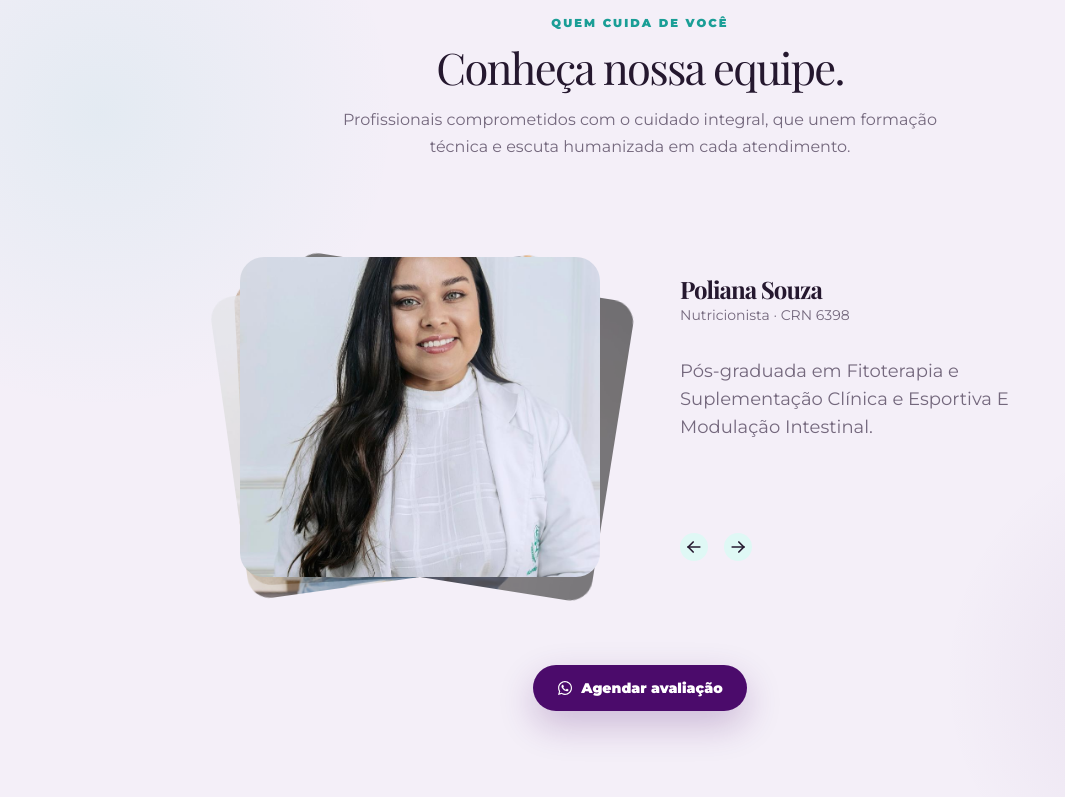
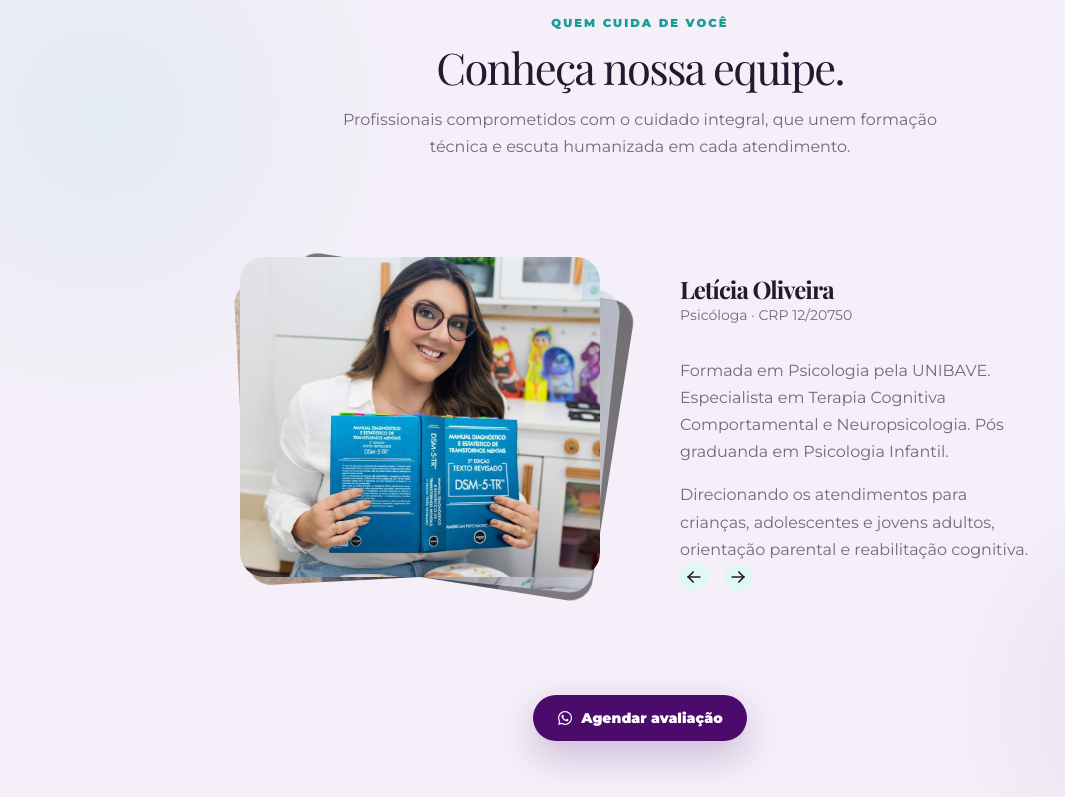
Before and after one commit to LupplymNumkode/Espaco-vida, a Next.js app: page / in a window 1280 px wide. Shown: the part 6839-7636 px from the top of the page, without its empty margins (0-1065 px from the left). Built offline with nearby package versions, Linux system fonts and the light colour scheme.

Commit message:
fix: preserva textos da equipe e deixa carrosseis manuais

```diff
--- a/components/sections/TeamMembers.tsx
+++ b/components/sections/TeamMembers.tsx
@@ -10,8 +10,8 @@ import Reveal from "@/components/utils/Reveal";
 /**
  * Apresentação da equipe com o componente AnimatedTestimonials.
  *
- * Cada profissional vira um "slide": foto, nome, cargo · registro e um resumo
- * da formação (bio[0], texto literal enviado pela cliente — ver lib/data.ts).
+ * Cada profissional vira um "slide": foto, nome, cargo · registro e todos os
+ * parágrafos enviados pela cliente (bio, texto literal — ver lib/data.ts).
  * São pessoas reais da clínica; não há conteúdo fabricado.
  */
 export default function TeamMembers() {
@@ -19,7 +19,7 @@ export default function TeamMembers() {
   if (members.length === 0) return null;
 
   const testimonials = members.map((member) => ({
-    quote: member.bio[0],
+    quote: member.bio,
     name: member.name,
     designation: `${member.role} · ${member.registration}`,
     src: member.photoSrc,
@@ -67,7 +67,7 @@ export default function TeamMembers() {
         </Reveal>
 
         <Reveal>
-          <AnimatedTestimonials testimonials={testimonials} autoplay />
+          <AnimatedTestimonials testimonials={testimonials} />
         </Reveal>
 
         <div className="flex justify-center mt-2">
--- a/components/ui/animated-testimonials-demo.tsx
+++ b/components/ui/animated-testimonials-demo.tsx
@@ -3,36 +3,41 @@ import { AnimatedTestimonials } from "@/components/ui/animated-testimonials";
 function AnimatedTestimonialsDemo() {
   const testimonials = [
     {
-      quote:
+      quote: [
         "The attention to detail and innovative features have completely transformed our workflow. This is exactly what we've been looking for.",
+      ],
       name: "Sarah Chen",
       designation: "Product Manager at TechFlow",
       src: "https://images.unsplash.com/photo-1535713875002-d1d0cf377fde?q=80&w=3560&auto=format&fit=crop&ixlib=rb-4.0.3&ixid=M3wxMjA3fDB8MHxwaG90by1wYWdlfHx8fGVufDB8fHx8fA%3D%3D",
     },
     {
-      quote:
+      quote: [
         "Implementation was seamless and the results exceeded our expectations. The platform's flexibility is remarkable.",
+      ],
       name: "Michael Rodriguez",
       designation: "CTO at InnovateSphere",
       src: "https://images.unsplash.com/photo-1438761681033-6461ffad8d80?q=80&w=3540&auto=format&fit=crop&ixlib=rb-4.0.3&ixid=M3wxMjA3fDB8MHxwaG90by1wYWdlfHx8fGVufDB8fHx8fA%3D%3D",
     },
     {
-      quote:
+      quote: [
         "This solution has significantly improved our team's productivity. The intuitive interface makes complex tasks simple.",
+      ],
       name: "Emily Watson",
       designation: "Operations Director at CloudScale",
       src: "https://images.unsplash.com/photo-1623582854588-d60de57fa33f?q=80&w=3540&auto=format&fit=crop&ixlib=rb-4.0.3&ixid=M3wxMjA3fDB8MHxwaG90by1wYWdlfHx8fGVufDB8fHx8fA%3D%3D",
     },
     {
-      quote:
+      quote: [
         "Outstanding support and robust features. It's rare to find a product that delivers on all its promises.",
+      ],
       name: "James Kim",
       designation: "Engineering Lead at DataPro",
       src: "https://images.unsplash.com/photo-1636041293178-808a6762ab39?q=80&w=3464&auto=format&fit=crop&ixlib=rb-4.0.3&ixid=M3wxMjA3fDB8MHxwaG90by1wYWdlfHx8fGVufDB8fHx8fA%3D%3D",
     },
     {
-      quote:
+      quote: [
         "The scalability and performance have been game-changing for our organization. Highly recommend to any growing business.",
+      ],
       name: "Lisa Thompson",
       designation: "VP of Technology at FutureNet",
       src: "https://images.unsplash.com/photo-1624561172888-ac93c696e10c?q=80&w=2592&auto=format&fit=crop&ixlib=rb-4.0.3&ixid=M3wxMjA3fDB8MHxwaG90by1wYWdlfHx8fGVufDB8fHx8fA%3D%3D",
--- a/components/ui/animated-testimonials.tsx
+++ b/components/ui/animated-testimonials.tsx
@@ -3,11 +3,11 @@
 import { IconArrowLeft, IconArrowRight } from "@tabler/icons-react";
 import { motion, AnimatePresence } from "framer-motion";
 import Image from "next/image";
-import { useEffect, useState } from "react";
+import { useRef, useState, type PointerEvent as ReactPointerEvent } from "react";
 import { cn } from "@/lib/utils";
 
 type Testimonial = {
-  quote: string;
+  quote: string[];
   name: string;
   designation: string;
   src: string;
@@ -15,14 +15,13 @@ type Testimonial = {
 
 export const AnimatedTestimonials = ({
   testimonials,
-  autoplay = false,
   className,
 }: {
   testimonials: Testimonial[];
-  autoplay?: boolean;
   className?: string;
 }) => {
   const [active, setActive] = useState(0);
+  const dragStartX = useRef<number | null>(null);
 
   const handleNext = () => {
     setActive((prev) => (prev + 1) % testimonials.length);
@@ -36,13 +35,18 @@ export const AnimatedTestimonials = ({
     return index === active;
   };
 
-  useEffect(() => {
-    if (!autoplay) return;
-    const interval = setInterval(() => {
-      setActive((prev) => (prev + 1) % testimonials.length);
-    }, 5000);
-    return () => clearInterval(interval);
-  }, [autoplay, testimonials.length]);
+  const handlePointerDown = (event: ReactPointerEvent<HTMLDivElement>) => {
+    dragStartX.current = event.clientX;
+  };
+
+  const handlePointerUp = (event: ReactPointerEvent<HTMLDivElement>) => {
+    if (dragStartX.current === null) return;
+    const distance = event.clientX - dragStartX.current;
+    dragStartX.current = null;
+    if (Math.abs(distance) < 50) return;
+    if (distance < 0) handleNext();
+    else handlePrev();
+  };
 
   // Rotação determinística por índice — evita Math.random (impuro no render, viola
   // react-hooks/purity) e o mismatch de hidratação SSR/cliente. Valores em [-10, 10].
@@ -52,7 +56,14 @@ export const AnimatedTestimonials = ({
   };
 
   return (
-    <div className={cn("max-w-sm md:max-w-4xl mx-auto px-4 md:px-8 lg:px-12 py-20", className)}>
+    <div
+      className={cn("max-w-sm md:max-w-4xl mx-auto px-4 md:px-8 lg:px-12 py-20 cursor-grab active:cursor-grabbing select-none", className)}
+      style={{ touchAction: "pan-y" }}
+      onPointerDown={handlePointerDown}
+      onPointerUp={handlePointerUp}
+      onPointerCancel={() => { dragStartX.current = null; }}
+      aria-label="Carrossel de profissionais. Arraste para os lados ou use as setas."
+    >
       <div className="relative grid grid-cols-1 md:grid-cols-2 gap-20">
         <div>
           <div className="relative h-80 w-full">
@@ -127,41 +138,27 @@ export const AnimatedTestimonials = ({
             <p className="text-sm text-muted-foreground">
               {testimonials[active].designation}
             </p>
-            <motion.p className="text-lg text-muted-foreground mt-8">
-              {testimonials[active].quote.split(" ").map((word, index) => (
-                <motion.span
-                  key={index}
-                  initial={{
-                    filter: "blur(10px)",
-                    opacity: 0,
-                    y: 5,
-                  }}
-                  animate={{
-                    filter: "blur(0px)",
-                    opacity: 1,
-                    y: 0,
-                  }}
-                  transition={{
-                    duration: 0.2,
-                    ease: "easeInOut",
-                    delay: 0.02 * index,
-                  }}
-                  className="inline-block"
-                >
-                  {word}&nbsp;
-                </motion.span>
+            <div className="mt-8 space-y-4 text-base leading-[1.7] text-muted-foreground">
+              {testimonials[active].quote.map((paragraph, index) => (
+                <p key={index} className="m-0">
+                  {paragraph}
+                </p>
               ))}
-            </motion.p>
+            </div>
           </motion.div>
           <div className="flex gap-4 pt-12 md:pt-0">
             <button
               onClick={handlePrev}
+              type="button"
+              aria-label="Ver profissional anterior"
               className="h-7 w-7 rounded-full bg-secondary flex items-center justify-center group/button"
             >
               <IconArrowLeft className="h-5 w-5 text-foreground group-hover/button:rotate-12 transition-transform duration-300" />
             </button>
             <button
               onClick={handleNext}
+              type="button"
+              aria-label="Ver próxima profissional"
               className="h-7 w-7 rounded-full bg-secondary flex items-center justify-center group/button"
             >
               <IconArrowRight className="h-5 w-5 text-foreground group-hover/button:-rotate-12 transition-transform duration-300" />
--- a/components/ui/carousel-circular-image-gallery.tsx
+++ b/components/ui/carousel-circular-image-gallery.tsx
@@ -1,6 +1,6 @@
 "use client"
 
-import { useState, useEffect, useRef, useCallback } from "react"
+import { useState, useEffect, useRef, useCallback, type PointerEvent as ReactPointerEvent } from "react"
 
 declare global {
   interface Window {
@@ -51,7 +51,8 @@ export function ImageGallery() {
   const [inPlace, setInPlace] = useState(0)
   const [gsapReady, setGsapReady] = useState(false)
   const [lightboxOpen, setLightboxOpen] = useState(false)
-  const autoplayTimer = useRef<number | null>(null)
+  const dragStartX = useRef<number | null>(null)
+  const dragged = useRef(false)
 
   // Derivado: desabilita cliques enquanto a animação não terminou
   const disabled = opened !== inPlace
@@ -95,12 +96,20 @@ export function ImageGallery() {
     setOpened((cur) => (cur - 1 + images.length) % images.length)
   }, [])
 
-  useEffect(() => {
-    if (!gsapReady || lightboxOpen) return
-    if (autoplayTimer.current) clearInterval(autoplayTimer.current)
-    autoplayTimer.current = window.setInterval(next, 4500)
-    return () => { if (autoplayTimer.current) clearInterval(autoplayTimer.current) }
-  }, [opened, gsapReady, next, lightboxOpen])
+  const handlePointerDown = (event: ReactPointerEvent<HTMLElement>) => {
+    dragStartX.current = event.clientX
+    dragged.current = false
+  }
+
+  const handlePointerUp = (event: ReactPointerEvent<HTMLElement>) => {
+    if (dragStartX.current === null) return
+    const distance = event.clientX - dragStartX.current
+    dragStartX.current = null
+    if (Math.abs(distance) < 50 || disabled) return
+    dragged.current = true
+    if (distance < 0) next()
+    else prev()
+  }
 
   // Teclado no lightbox
   useEffect(() => {
@@ -134,8 +143,19 @@ export function ImageGallery() {
 
         {/* Carrossel — 85vw no mobile, 72vmin no desktop */}
         <div
-          className="relative h-[85vw] w-[85vw] sm:h-[72vmin] sm:w-[72vmin] max-h-[520px] max-w-[520px] overflow-hidden rounded-[20px] shadow-[0_2.8px_2.2px_rgba(0,0,0,0.02),0_6.7px_5.3px_rgba(0,0,0,0.028),0_12.5px_10px_rgba(0,0,0,0.035),0_22.3px_17.9px_rgba(0,0,0,0.042),0_41.8px_33.4px_rgba(0,0,0,0.05),0_100px_80px_rgba(0,0,0,0.07)] cursor-pointer group"
-          onClick={() => { if (!disabled) setLightboxOpen(true) }}
+          className="relative h-[85vw] w-[85vw] sm:h-[72vmin] sm:w-[72vmin] max-h-[520px] max-w-[520px] overflow-hidden rounded-[20px] shadow-[0_2.8px_2.2px_rgba(0,0,0,0.02),0_6.7px_5.3px_rgba(0,0,0,0.028),0_12.5px_10px_rgba(0,0,0,0.035),0_22.3px_17.9px_rgba(0,0,0,0.042),0_41.8px_33.4px_rgba(0,0,0,0.05),0_100px_80px_rgba(0,0,0,0.07)] cursor-grab active:cursor-grabbing group select-none"
+          style={{ touchAction: "pan-y" }}
+          onPointerDown={handlePointerDown}
+          onPointerUp={handlePointerUp}
+          onPointerCancel={() => { dragStartX.current = null }}
+          onClick={() => {
+            if (dragged.current) {
+              dragged.current = false
+              return
+            }
+            if (!disabled) setLightboxOpen(true)
+          }}
+          aria-label="Galeria de fotos. Arraste para os lados, clique para ampliar ou use as setas."
         >
           {gsapReady &&
             images.map((image, i) => (
@@ -197,7 +217,17 @@ export function ImageGallery() {
       {lightboxOpen && (
         <div
           className="fixed inset-0 z-[9999] flex items-center justify-center bg-black/92 backdrop-blur-md"
-          onClick={() => setLightboxOpen(false)}
+          style={{ touchAction: "pan-y" }}
+          onPointerDown={handlePointerDown}
+          onPointerUp={handlePointerUp}
+          onPointerCancel={() => { dragStartX.current = null }}
+          onClick={() => {
+            if (dragged.current) {
+              dragged.current = false
+              return
+            }
+            setLightboxOpen(false)
+          }}
         >
           {/* Fechar */}
           <button
@@ -227,7 +257,10 @@ export function ImageGallery() {
             src={images[opened].url}
             alt={images[opened].title}
             className="max-h-[88vh] max-w-[88vw] object-contain rounded-xl shadow-2xl select-none"
-            onClick={(e) => e.stopPropagation()}
+            onClick={(e) => {
+              dragged.current = false
+              e.stopPropagation()
+            }}
             draggable={false}
           />
 
```
